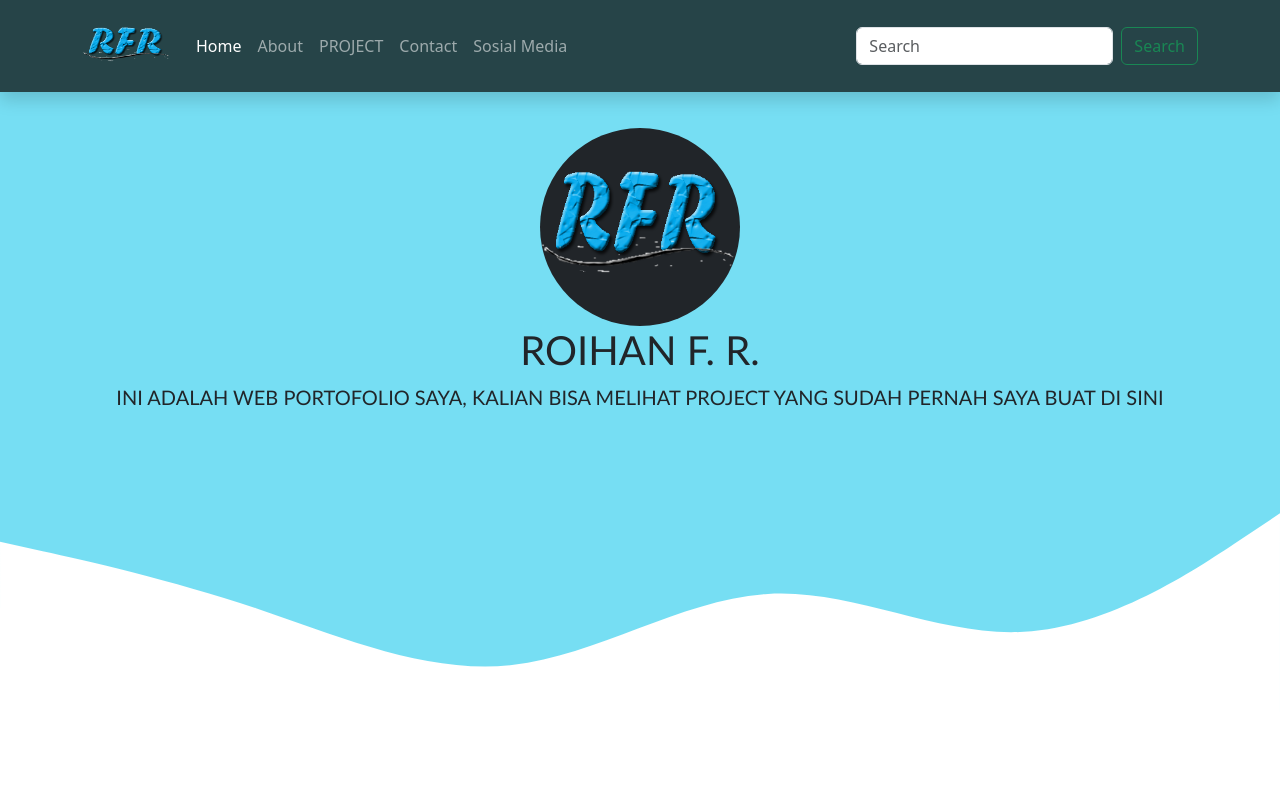
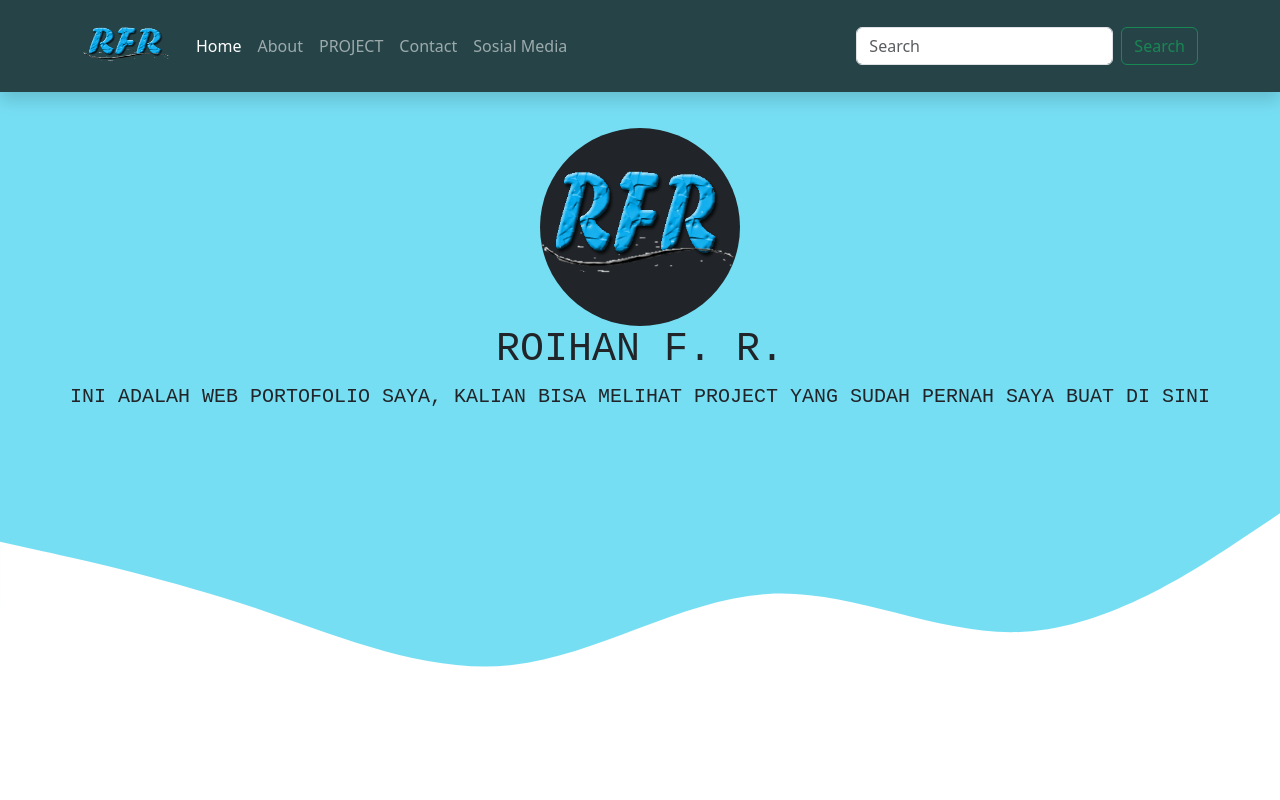
Before and after one commit to RFR-10/RFR, a plain HTML site: page index.html in a window 1280 px wide. Shown: the top 800 px of the page. Drawn offline with nearby package versions, Linux system fonts and the light colour scheme.

Commit message:
mengubah gaya font

```diff
--- a/style.css
+++ b/style.css
@@ -2,7 +2,7 @@
 .jumbotron{
     padding-top: 8rem;
     background-color:#76def3;
-    font-family: 'Trebuchet MS', 'Lucida Sans Unicode', 'Lucida Grande', 'Lucida Sans', Arial, sans-serif;
+    font-family: monospace;
 }
 #about{
     background-color: #ffffff;
```
